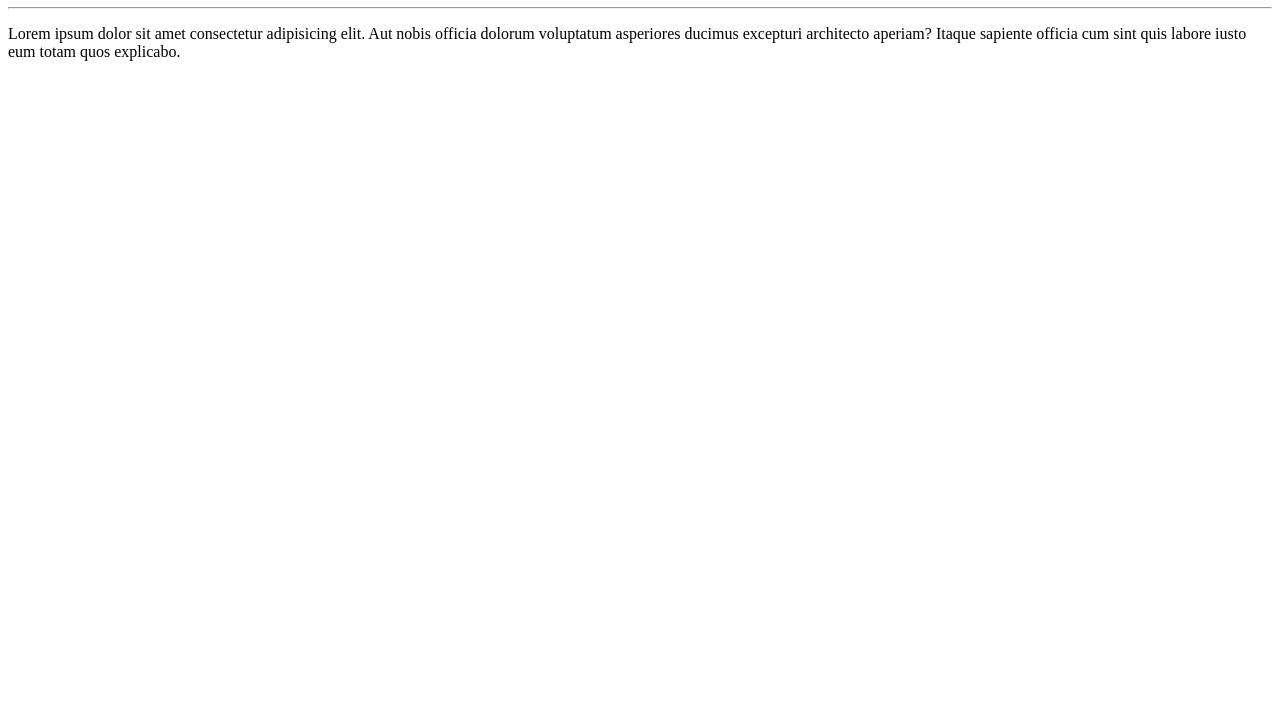
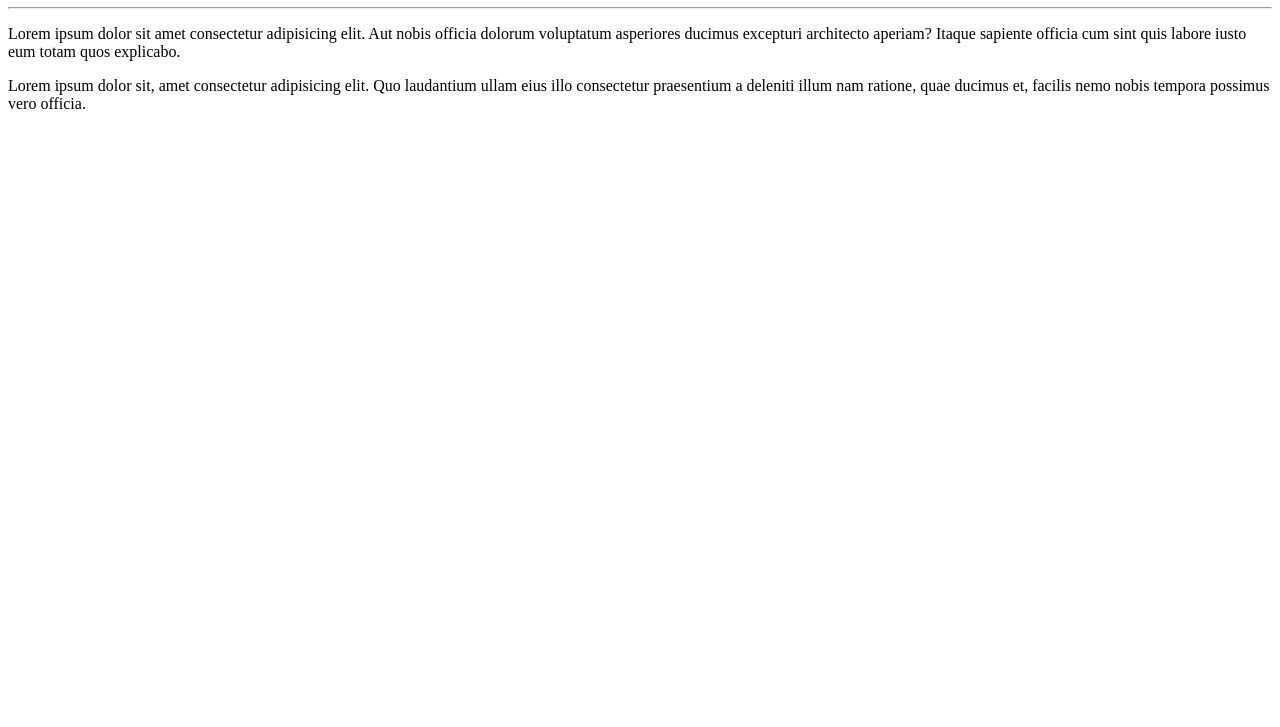
Before and after one commit to avxsouza/Teste-Ola-Mundo, a plain HTML site: page site-exemplo/index.html in a window 1280 px wide. Shown: the part 73-800 px from the top of the page. Drawn offline with Linux system fonts and the light colour scheme.

Commit message:
Adicionei um parágrafo

```diff
--- a/site-exemplo/index.html
+++ b/site-exemplo/index.html
@@ -10,6 +10,7 @@
     <h1>Oá, Mundo!</h1>
     <hr>
     <p>Lorem ipsum dolor sit amet consectetur adipisicing elit. Aut nobis officia dolorum voluptatum asperiores ducimus excepturi architecto aperiam? Itaque sapiente officia cum sint quis labore iusto eum totam quos explicabo.</p>
+    <p>Lorem ipsum dolor sit, amet consectetur adipisicing elit. Quo laudantium ullam eius illo consectetur praesentium a deleniti illum nam ratione, quae ducimus et, facilis nemo nobis tempora possimus vero officia.</p>
 
 </body>
 </html>
```
